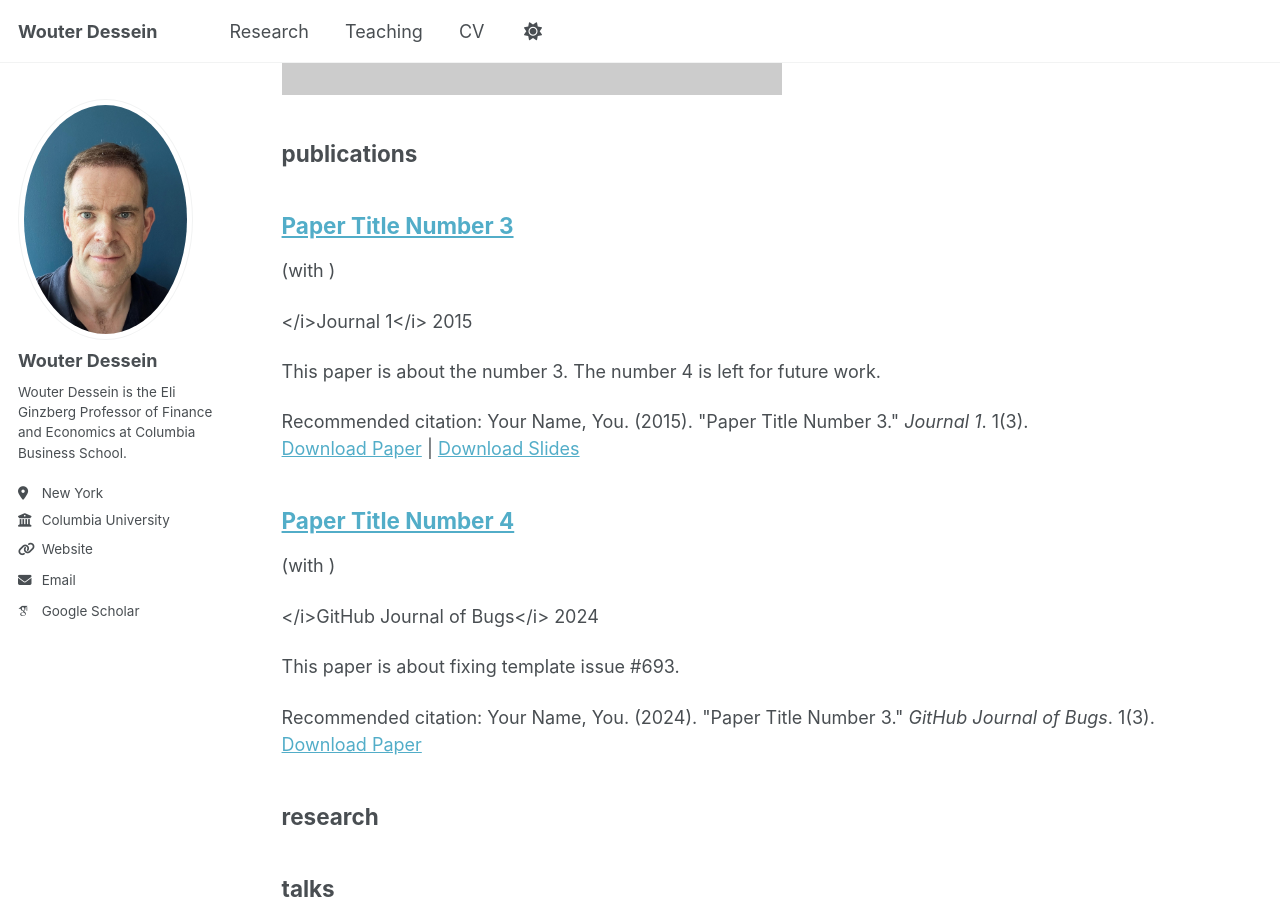
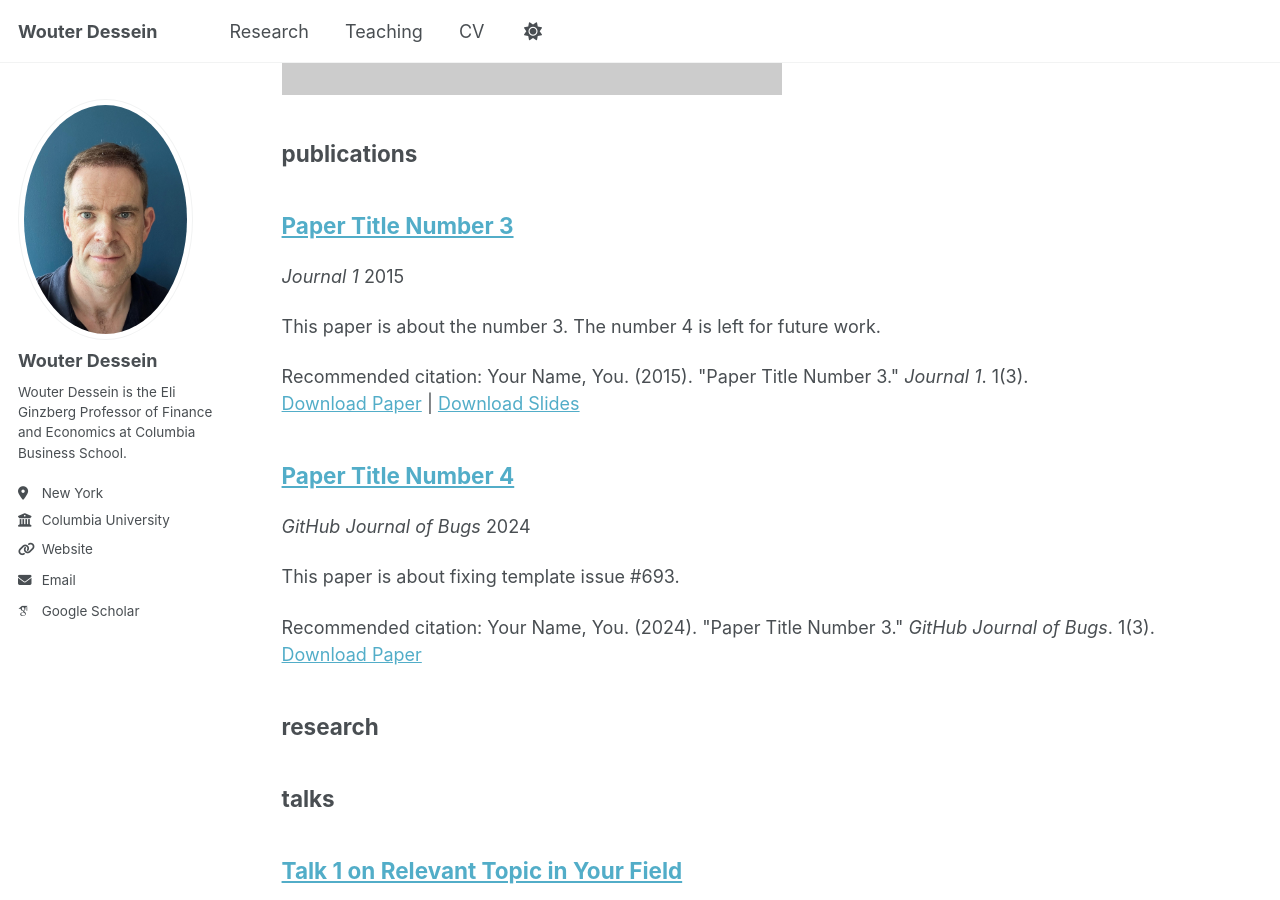
Before and after one commit to wd2179/wd2179.github.io, a Jekyll site: the page built from _pages/sitemap.md, in a window 1280 px wide and 900 px high, scrolled down 3769 px. Built offline with Jekyll 4.4.1, drawn with Linux system fonts in a browser that asks for light colours; some web fonts are replaced.

Commit message:
Update archive-single.html

```diff
--- a/_includes/archive-single.html
+++ b/_includes/archive-single.html
@@ -39,13 +39,13 @@
     {% endif %}
 
 {% if post.collection == 'publications' %}
-    <p>(with {{ post.authors }})</p>
+    <p>{{ post.authors }}</p>
     {% endif %}
 
         {% if post.collection == 'teaching' %}
           <p> {{ post.type }}, <i>{{ post.venue }}</i>, {{ post.date | default: "1900-01-01" | date: "%Y" }} </p>
         {% elsif post.collection == 'publications' %}
-          <p> </i>{{ post.venue }}</i> {{ post.date | default: " " | date: "%Y" }} </p>
+          <p> <em>{{ post.venue }}</em> {{ post.date | default: " " | date: "%Y" }} </p>
         {% elsif post.date %}
          <p class="page__date"><strong><i class="fa fa-fw fa-calendar" aria-hidden="true"></i> {{ site.data.ui-text[site.locale].date_label | default: "Published:" }}</strong> <time datetime="{{ post.date | default: "1900-01-01" | date_to_xmlschema }}">{{ post.date | default: "1900-01-01" | date: "%B %d, %Y" }}</time></p>
         {% endif %}
```
